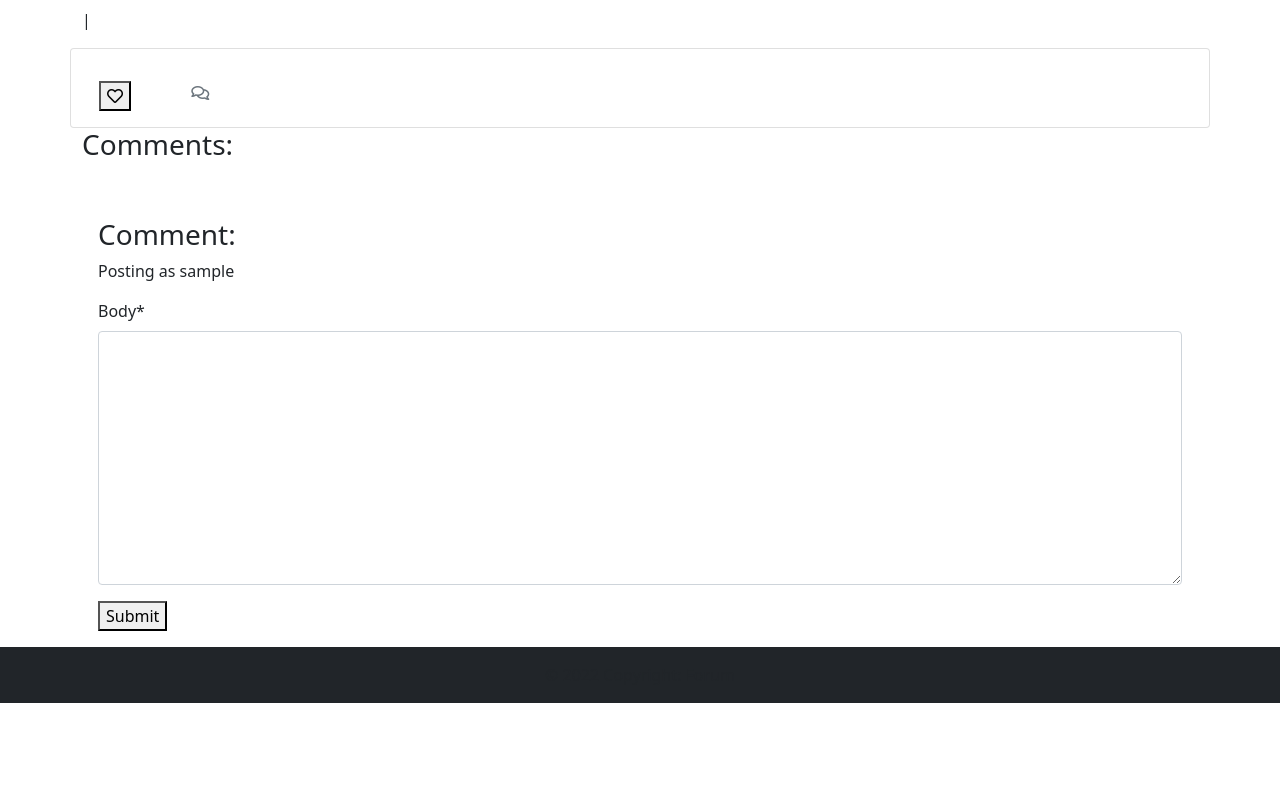
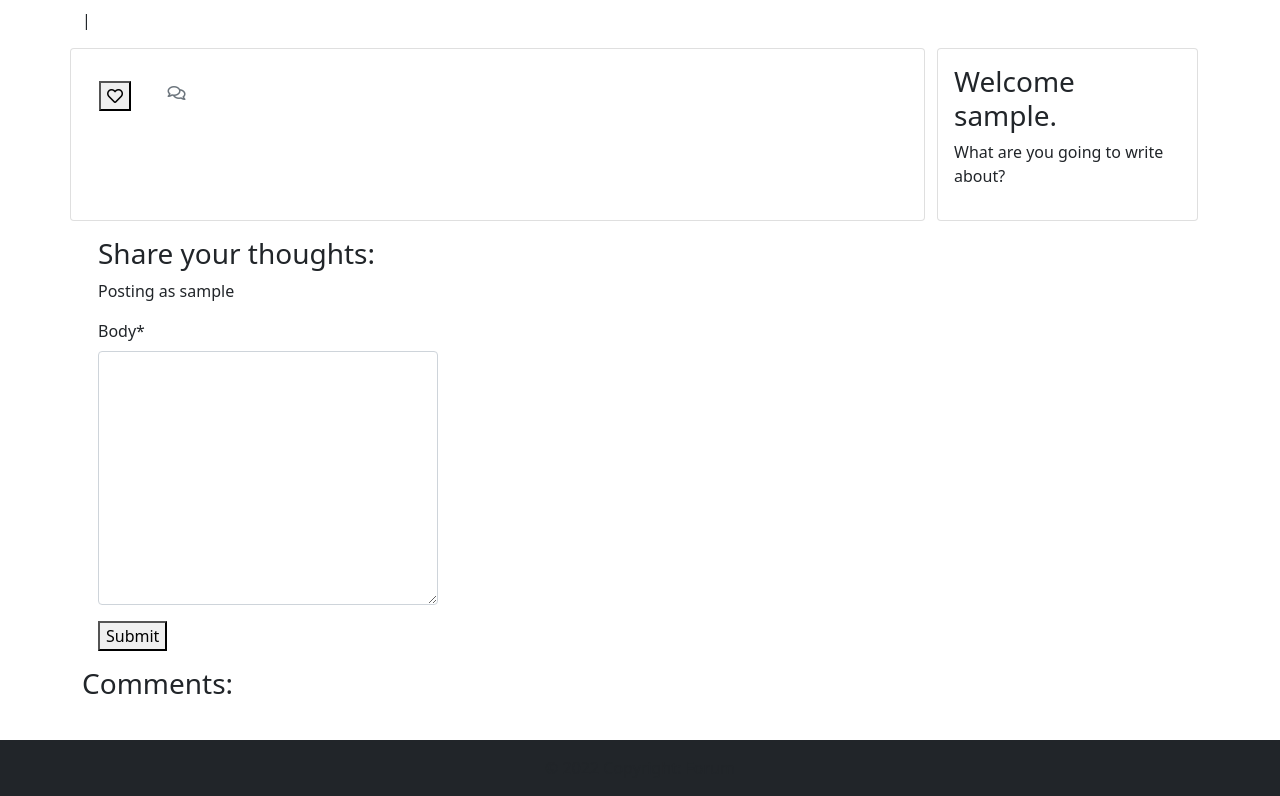
Before and after one commit to Code-Institute-Submissions/sarahjameson-CI-PP4-super_cool_forum_AugResub, a Django app: template templates/post_detail.html in a window 1280 px wide. Shown: the part 56-852 px from the top of the page. Before the commit the page ends 759 px from the top, so only its background shows below. Run offline with Django 3.2, Linux system fonts and the light colour scheme; the template is opened without the code that fills it: values that come from a table or form of the project are taken from there, others are empty; the visitor is signed in with stand-in values (Sample User, id 1); some libraries are stand-ins or nearby versions.

Commit message:
Added card to post detail page to prompt the user to write

```diff
--- a/templates/base.html
+++ b/templates/base.html
@@ -70,7 +70,7 @@
 
     {% endblock %}
   </main>
-  <footer class="footer bg-dark text-center text-lg-start navbar-dark">
+  <footer class="footer bg-dark text-center text-lg-start">
     <div class="text-center p-3">
       © 2022 Copyright: Forum
     </div>
--- a/templates/post_detail.html
+++ b/templates/post_detail.html
@@ -51,6 +51,31 @@
         </div>
       </div>
     </div>
+    <div class="col-3">
+      <div class="card">
+          <div class="card-body">
+              {% if user.is_authenticated %}
+              <h3>Welcome {{ user.username}}.</h3>
+              <p>What are you going to write about?</p>
+              {% endif %}
+          </div>
+      </div>
+  </div>
+  </div>
+  <div class="col-md-4">
+    <div class="card-body">
+      {% if user.is_authenticated %}
+      <h3>Share your thoughts:</h3>
+      <p>Posting as {{ user.username }}</p>
+      <form method="post">
+        {{ comment_form | crispy }}
+        {% csrf_token %}
+        <button type="submit" class="btn-signup">
+          Submit
+        </button>
+      </form>
+      {% endif %}
+    </div>
   </div>
   <div class="row">
     <div class="col-md-8">
@@ -69,21 +94,6 @@
       {% endfor %}
     </div>
   </div>
-  <div class="cold-md-4">
-    <div class="card-body">
-      {% if user.is_authenticated %}
-      <h3>Comment:</h3>
-      <p>Posting as {{ user.username }}</p>
-      <form method="post">
-        {{ comment_form | crispy }}
-        {% csrf_token %}
-        <button type="submit" class="btn-signup">
-          Submit
-        </button>
-      </form>
-      {% endif %}
-    </div>
-  </div>
 </div>
 
 {% endblock content %}
```
